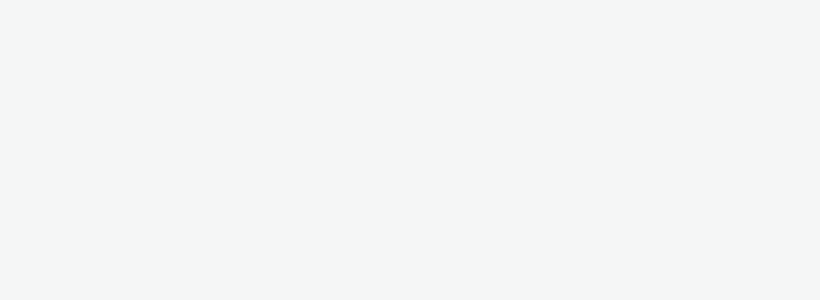
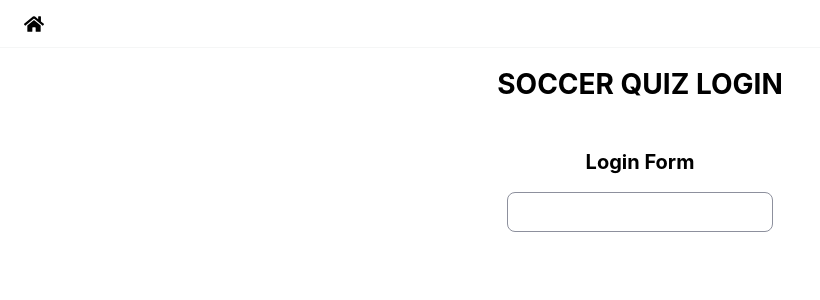
Before and after one commit to alsgudd/soccer-quiz-mobile, a React (Create React App) app in the folder client/: page /login in a window 1280 px wide. Before the commit this address had no page. Shown: the top 300 px of the page, without its empty margins (0-820 px from the left). Built offline with nearby package versions, Linux system fonts and the light colour scheme.

Commit message:
feat: atoms 요소부터 차례로 LoginForm 구현

```diff
--- a/client/src/Router.tsx
+++ b/client/src/Router.tsx
@@ -11,6 +11,7 @@ import {
   QuizPage,
   ResultsPage,
   ShimmerPage,
+  LoginPage
 } from 'src/components/Pages';
 
 function Router() {
@@ -20,6 +21,7 @@ function Router() {
         <Routes>
           <Route path={`/${QUIZ_PAGENAME}`} element={<QuizPage />} />
           <Route path={`/${RESULT_PAGENAME}`} element={<ResultsPage />} />
+          <Route path="/login" element={ <LoginPage /> } />
           <Route path="/" element={<LandingPage />} />
         </Routes>
       </Suspense>
--- a/client/src/components/Atoms/index.ts
+++ b/client/src/components/Atoms/index.ts
@@ -10,7 +10,7 @@ import SubTitle from './SubTitle';
 import Title from './Title';
 import Ul from './Ul';
 
-export default {
+const Atoms = {
   Button,
   Checkbox,
   Div,
@@ -22,4 +22,5 @@ export default {
   SubTitle,
   Title,
   Ul,
-};
+}
+export default Atoms;
--- a/client/src/components/Molecules/Content.tsx
+++ b/client/src/components/Molecules/Content.tsx
@@ -11,6 +11,7 @@ export type ContentProps = {
   headerRight?: ReactNode;
   body?: ReactNode;
   children?: ReactNode;
+  overflow?: string;
 };
 
 const Content = ({
@@ -20,6 +21,7 @@ const Content = ({
   headerBorderBottom,
   headerRight,
   children,
+  overflow
 }: ContentProps) => {
   const { platform } = getQueryData();
 
@@ -29,6 +31,7 @@ const Content = ({
       width="100%"
       background="var(--white)"
       marginTop={marginTop || '4px'}
+      overflow={overflow}
     >
       {header && (
         <Atoms.Div
--- /dev/null
+++ b/client/src/components/Molecules/Form.tsx
@@ -0,0 +1,42 @@
+import { ReactNode } from "react";
+import styled from "styled-components";
+import Atoms from "components/Atoms";
+
+export type FormProps = {
+  height?: string;
+  marginTop?: string;
+  TypeofForm: string;
+  children?: ReactNode;
+  handleSubmit: (event: React.FormEvent<HTMLFormElement>) => void;
+};
+
+const SForm = styled.form`
+  display: flex;
+  flex-direction: column;
+  align-items: center;
+  padding: 2rem;
+  background-color: var(--white);
+`
+
+const Form = ({ height, marginTop, TypeofForm, children }: FormProps) => {
+  return (
+    <SForm>
+      <Atoms.SubTitle
+        textAlign="center"
+
+      >{`${TypeofForm} Form`}</Atoms.SubTitle>
+      <Atoms.Div
+        display="flex"
+        flexDirection="column"
+        alignItems="center"
+        justifyContent="space-between"
+        height="100%"
+        marginTop="20px"
+      >
+        {children}
+      </Atoms.Div>
+    </SForm>
+  );
+};
+
+export default Form;
--- a/client/src/components/Molecules/index.ts
+++ b/client/src/components/Molecules/index.ts
@@ -2,10 +2,12 @@ import AnimationLoader from "./AnimationLoader";
 import Content from "./Content";
 import FixedFooter from "./FIxedFooter";
 import Shimmer from "./Shimmer";
+import Form from "./Form";
 
 export {
   AnimationLoader,
   Content,
   FixedFooter,
-  Shimmer
+  Shimmer,
+  Form
 }
--- /dev/null
+++ b/client/src/components/Organisms/LoginForm.tsx
@@ -0,0 +1,18 @@
+import Atoms from 'components/Atoms'
+import {
+  Form
+} from "components/Molecules"
+
+const LoginForm = () => {
+  return (
+    <Form
+      height="400px"
+      TypeofForm="Login"
+    >
+      <Atoms.Input />
+
+    </Form>
+  )
+}
+
+export default LoginForm;
--- a/client/src/components/Organisms/index.ts
+++ b/client/src/components/Organisms/index.ts
@@ -10,6 +10,7 @@ import ResultsFooter from './ResultsFooter';
 import ScoreChart from './ScoreChart';
 import TitleAnimation from './TitleAnimation';
 import TrophyNumbers from './TrophyNumbers';
+import LoginForm from './LoginForm';
 
 export {
   Duration,
@@ -24,4 +25,5 @@ export {
   ScoreChart,
   TitleAnimation,
   TrophyNumbers,
+  LoginForm
 };
--- /dev/null
+++ b/client/src/components/Pages/LoginPage.tsx
@@ -0,0 +1,40 @@
+import { FaHome } from 'react-icons/fa';
+import Atoms from 'components/Atoms'
+import { Content } from 'components/Molecules';
+import { isIosNotch } from 'src/utils';
+import { useNavigate } from 'react-router';
+import { LoginForm } from 'components/Organisms';
+
+const LoginPage = () => {
+  const navigate = useNavigate();
+
+  const FaHomeIcon: JSX.Element =
+    <FaHome style={{ cursor: "pointer" }}
+      onClick={() => navigate('/')}/>
+
+  return (
+    <Content
+      marginTop="0px"
+      // height={`calc(100% - 124px - 124px - ${isIosNotch() ? '96px' : '80px'})`}
+      // height={`calc(100% - 124px - 124px - 124px)`}
+      height="100%"
+      header={FaHomeIcon}
+      overflow="hidden"
+    >
+      <Atoms.Div
+        display="flex"
+        flexDirection="column"
+        alignItems="center"
+        justifyContent="flex-start"
+        height="100%"
+      >
+        <Atoms.Title margin="16px 0px 16px 0px">
+          SOCCER QUIZ LOGIN
+        </Atoms.Title>
+        <LoginForm />
+      </Atoms.Div>
+    </Content>
+  )
+}
+
+export default LoginPage;
--- a/client/src/components/Pages/index.ts
+++ b/client/src/components/Pages/index.ts
@@ -3,5 +3,6 @@ import LandingPage from './Landing';
 import QuizPage from './Quiz';
 import ResultsPage from './Results';
 import ShimmerPage from './ShimmerPage';
+import LoginPage from './LoginPage';
 
-export { ErrorBoundary, LandingPage, QuizPage, ResultsPage, ShimmerPage };
+export { ErrorBoundary, LandingPage, QuizPage, ResultsPage, ShimmerPage, LoginPage };
```
Also changed, not shown: client/package.json (+9 -2 lines), 1 other file (tests, documents, lock files or other folders).
